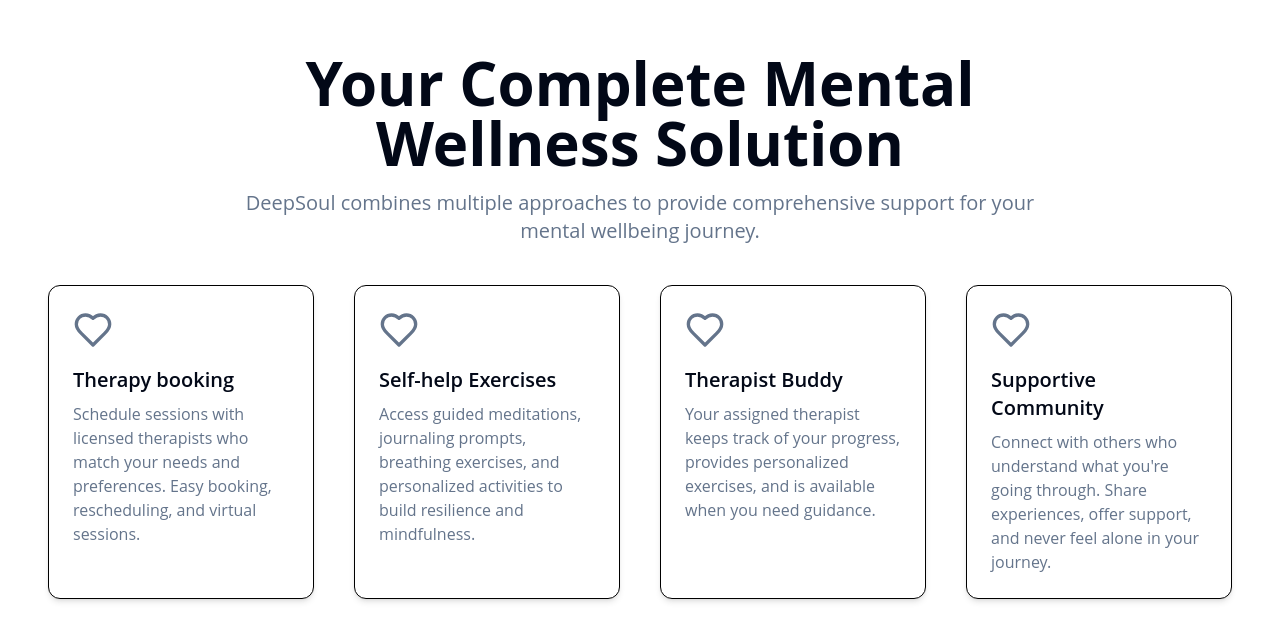
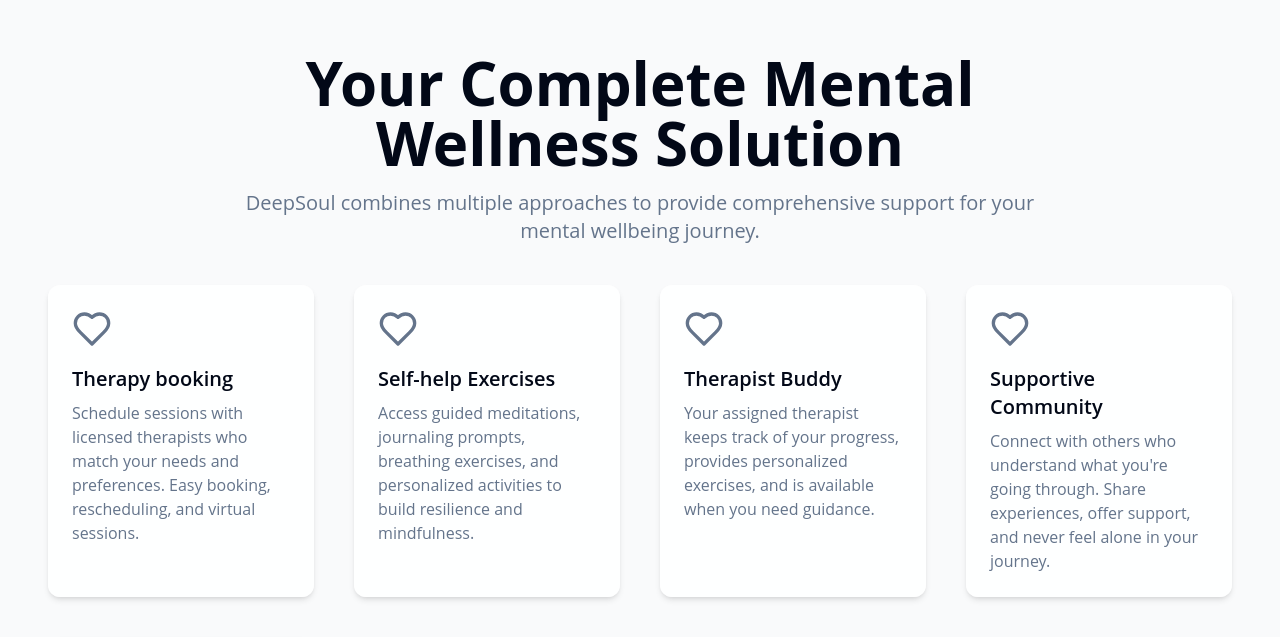
Before and after one commit to vidhi-thakur/deepsoul_assignment, a Next.js app: page / in a window 1280 px wide. Shown: the part 827-1464 px from the top of the page. Built offline with nearby package versions, Linux system fonts and the light colour scheme.

Commit message:
minor css update on feature section card

```diff
--- a/components/FeaturesSection.tsx
+++ b/components/FeaturesSection.tsx
@@ -30,7 +30,7 @@
 
 const FeaturesSection: FC = () => {
   return (
-    <section className="bg-white dark:bg-background px-4 md:px-6">
+    <section className="bg-background dark:bg-background px-4 md:px-6">
       <div className="min-h-screen max-w-[1400px] mx-auto flex flex-col justify-center align-items-center gap-10 py-20 lg:px-6">
         <div className="text-center">
           <h1 className="text-2xl md:text-5xl lg:text-6xl font-bold text-heading text-balance">
@@ -45,7 +45,7 @@
           {cards.map((card) => (
             <div
               key={card.title}
-              className="bg-white dark:bg-slate-800/90 rounded-xl p-6 shadow-md border hover:shadow-lg transition-shadow animate-fade-in"
+              className="bg-white/90 dark:bg-slate-800/90 rounded-xl p-6 shadow-md hover:shadow-lg transition-shadow animate-fade-in"
               style={{ animationDelay: "0.1s" }}
             >
               <div className="mb-4">
```
